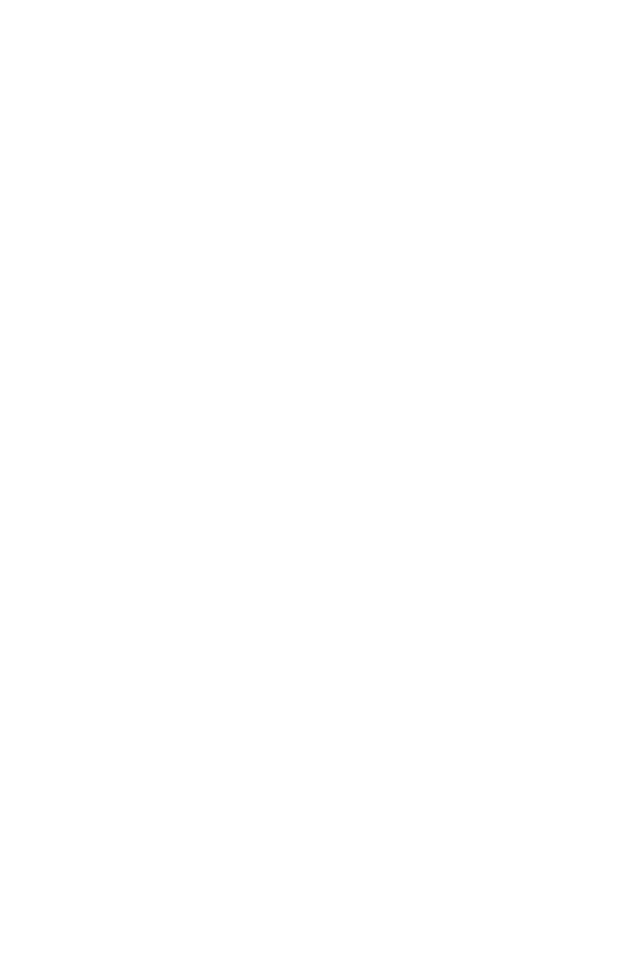
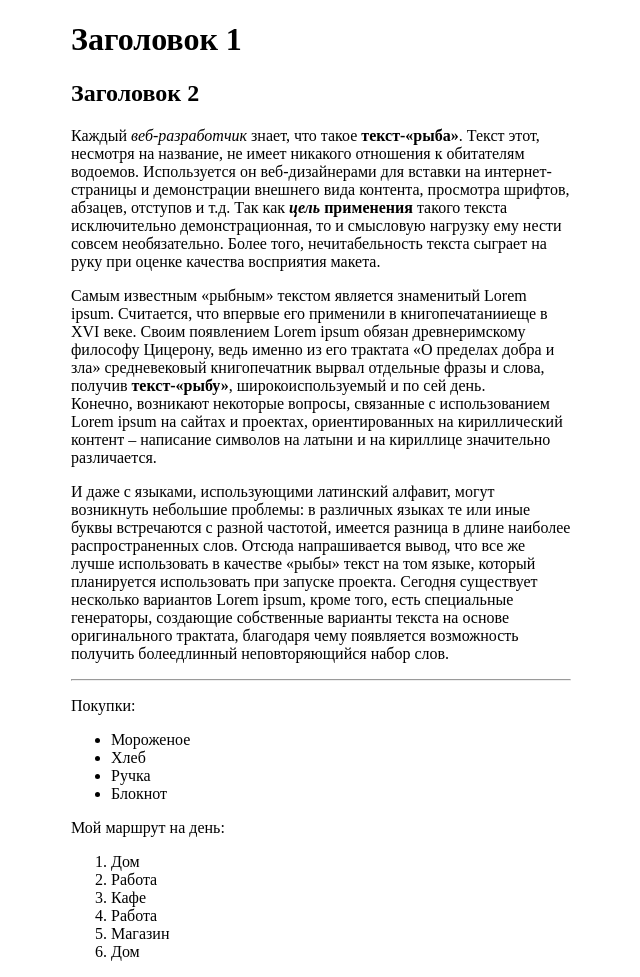
Before and after one commit to sinkevichdenis/SinkevichD_HW, a website: page 03/index.html in a window 1280 px wide. Shown: the whole page, without its empty margins (319-959 px from the left). Before the commit the page ends 800 px from the top, so only its background shows below. Drawn offline with Linux system fonts and the light colour scheme.

Commit message:
change index html

```diff
--- a/03/index.html
+++ b/03/index.html
@@ -2,11 +2,47 @@
 <html lang="en">
 <head>
     <meta charset="UTF-8">
-    <title>home work 03</title>
+    <title>Home work 03</title>
 </head>
 <body>
-    <div class="container" style="width: 500px">
-        <!--write code here-->
+    <div class="container" style="width: 500px; margin: auto" >
+        <h1 align="left" >
+            Заголовок 1
+        </h1>
+        <h2 align="left">
+            Заголовок 2
+        </h2>
+        <p align="left">
+            Каждый <em>веб-разработчик</em> знает, что такое <strong>текст-«рыба»</strong>. Текст этот, несмотря на название, не имеет никакого отношения к обитателям водоемов. Используется он веб-дизайнерами для вставки на интернет-страницы и демонстрации внешнего вида контента, просмотра шрифтов, абзацев, отступов и т.д. Так как <strong><em>цель</em> применения</strong> такого текста исключительно демонстрационная, то и смысловую нагрузку ему нести совсем необязательно. Более того, нечитабельность текста сыграет на руку при оценке качества восприятия макета.
+        </p>
+        <p align="left">
+            Самым известным «рыбным» текстом является знаменитый Lorem ipsum. Считается, что впервые его применили в книгопечатанииеще в XVI веке. Своим появлением Lorem ipsum обязан древнеримскому философу Цицерону, ведь именно из его трактата «О пределах добра и зла» средневековый книгопечатник вырвал отдельные фразы и слова, получив <strong>текст-«рыбу»</strong>, широкоиспользуемый и по сей день.
+            <br>
+            Конечно, возникают некоторые вопросы, связанные с использованием Lorem ipsum на сайтах и проектах, ориентированных на кириллический контент – написание символов на латыни и на кириллице значительно различается.
+        </p>
+        <p align="left">
+            И даже с языками, использующими латинский алфавит, могут возникнуть небольшие проблемы: в различных языках те или иные буквы встречаются с разной частотой, имеется разница в длине наиболее распространенных слов. Отсюда напрашивается вывод, что все же лучше использовать в качестве «рыбы» текст на том языке, который планируется использовать при запуске проекта. Сегодня существует несколько вариантов Lorem ipsum, кроме того, есть специальные генераторы, создающие собственные варианты текста на основе оригинального трактата, благодаря чему появляется возможность получить болеедлинный неповторяющийся набор слов.
+        </p>
+        <hr>
+        <p align="left">
+            Покупки:
+            <ul>
+                <li>Мороженое</li>
+                <li>Хлеб</li>
+                <li>Ручка</li>
+                <li>Блокнот</li>
+            </ul>
+        </p>
+        <p align="left">
+            Мой маршрут на день:
+            <ol>
+                <li>Дом</li>
+                <li>Работа</li>
+                <li>Кафе</li>
+                <li>Работа</li>
+                <li>Магазин</li>
+                <li>Дом</li>
+            </ol>
+        </p>
     </div>
-</body>
 </html>
```
